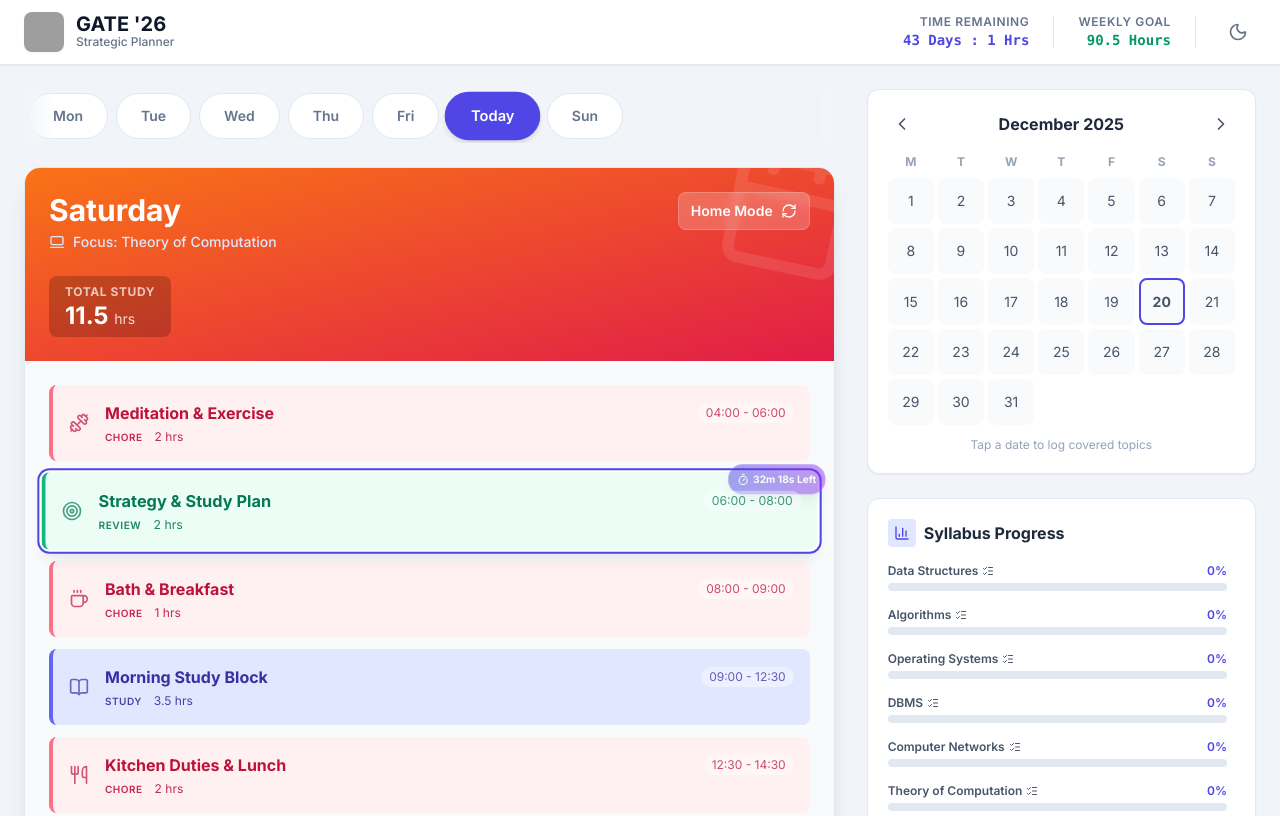
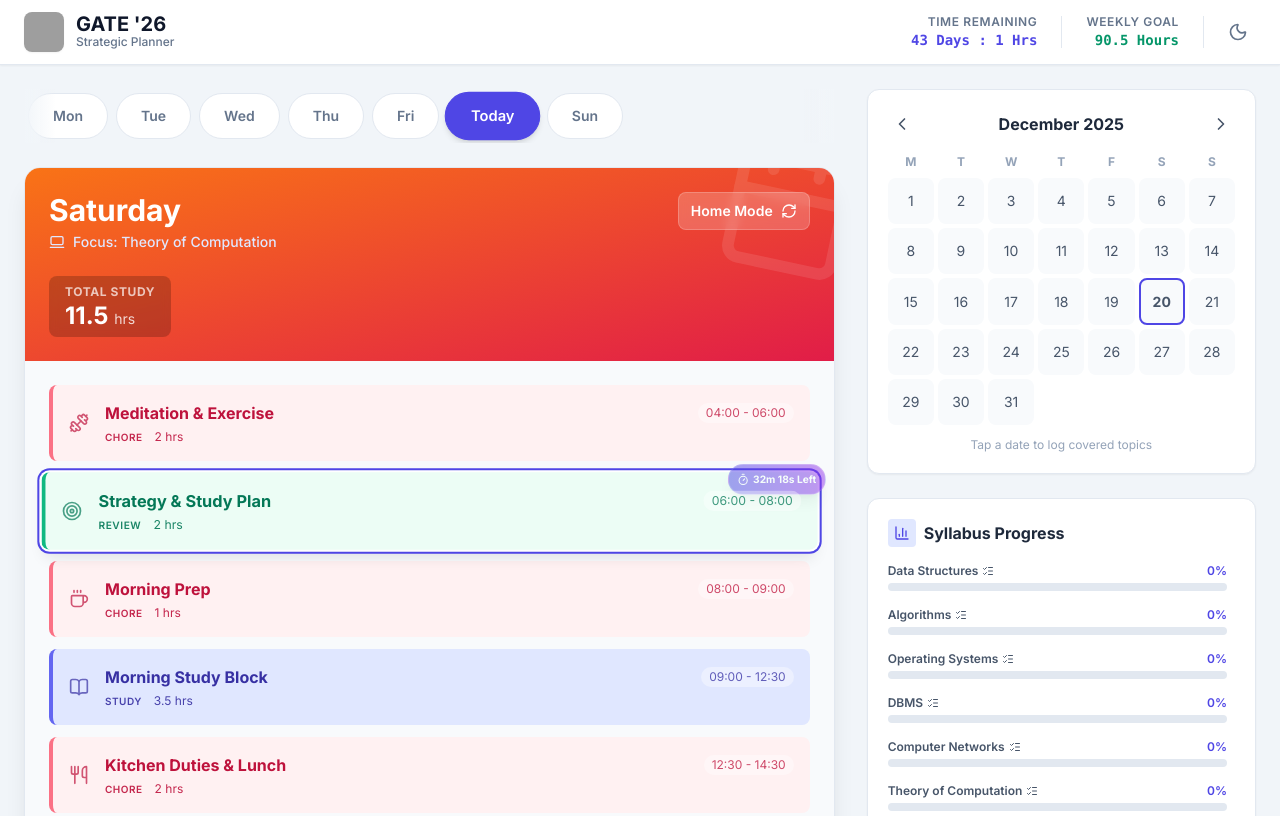
Before and after one commit to ShubhagamanSingh/timetable, a plain HTML site: page index.html in a window 1280 px wide. Shown: the top 816 px of the page. Drawn offline with nearby package versions, Linux system fonts and the light colour scheme; grey boxes are pictures that could not be loaded.

Commit message:
Update index.html

```diff
--- a/index.html
+++ b/index.html
@@ -125,7 +125,8 @@
                 </div>
             </div>
 
-            <div class="hidden md:flex items-center gap-6">
+            <div class="flex items-center gap-4">
+                <div class="hidden md:flex items-center gap-6">
                 <div class="text-right">
                     <div class="text-xs text-slate-500 dark:text-slate-400 uppercase tracking-wider font-semibold">Time Remaining</div>
                     <div id="desktop-countdown" class="text-sm font-bold text-indigo-600 font-mono">Loading...</div>
@@ -136,6 +137,7 @@
                     <div id="desktop-hours" class="text-sm font-bold text-emerald-600 font-mono">0 Hours</div>
                 </div>
                 <div class="h-8 w-px bg-slate-200 dark:bg-slate-700"></div>
+                </div>
                 <button onclick="toggleDarkMode()" class="p-2 rounded-full hover:bg-slate-100 dark:hover:bg-slate-800 text-slate-500 dark:text-slate-400 transition-colors">
                     <i data-lucide="moon" class="w-5 h-5 block dark:hidden"></i>
                     <i data-lucide="sun" class="w-5 h-5 hidden dark:block"></i>
@@ -316,7 +318,7 @@
         const LIBRARY_SCHEDULE = [
             { start: "04:00", end: "06:00", activity: "Meditation & Exercise", type: CONSTANTS.ACTIVITY_TYPES.CHORE, duration: 2 },
             { start: "06:00", end: "08:00", activity: "Strategy & Study Plan", type: CONSTANTS.ACTIVITY_TYPES.REVIEW, duration: 2 },
-            { start: "08:00", end: "09:00", activity: "Bath & Breakfast", type: CONSTANTS.ACTIVITY_TYPES.CHORE, duration: 1 },
+            { start: "08:00", end: "09:00", activity: "Morning Prep", type: CONSTANTS.ACTIVITY_TYPES.CHORE, duration: 1 },
             { start: "09:00", end: "15:00", activity: "Study Session I", type: CONSTANTS.ACTIVITY_TYPES.STUDY, duration: 6 },
             { start: "15:00", end: "16:00", activity: "Lunch Break", type: CONSTANTS.ACTIVITY_TYPES.BREAK, duration: 1 },
             { start: "16:00", end: "21:30", activity: "Study Session II", type: CONSTANTS.ACTIVITY_TYPES.STUDY, duration: 5.5 },
@@ -327,7 +329,7 @@
         const HOME_SCHEDULE = [
             { start: "04:00", end: "06:00", activity: "Meditation & Exercise", type: CONSTANTS.ACTIVITY_TYPES.CHORE, duration: 2 },
             { start: "06:00", end: "08:00", activity: "Strategy & Study Plan", type: CONSTANTS.ACTIVITY_TYPES.REVIEW, duration: 2 },
-            { start: "08:00", end: "09:00", activity: "Bath & Breakfast", type: CONSTANTS.ACTIVITY_TYPES.CHORE, duration: 1 },
+            { start: "08:00", end: "09:00", activity: "Morning Prep", type: CONSTANTS.ACTIVITY_TYPES.CHORE, duration: 1 },
             { start: "09:00", end: "12:30", activity: "Morning Study Block", type: CONSTANTS.ACTIVITY_TYPES.STUDY, duration: 3.5 },
             { start: "12:30", end: "14:30", activity: "Kitchen Duties & Lunch", type: CONSTANTS.ACTIVITY_TYPES.CHORE, duration: 2 },
             { start: "14:30", end: "17:30", activity: "Afternoon Study Block", type: CONSTANTS.ACTIVITY_TYPES.STUDY, duration: 3 },
@@ -497,7 +499,7 @@
             const act = item.activity.toLowerCase();
             if (act.includes('meditation') || act.includes('exercise')) return 'dumbbell';
             if (act.includes('strategy')) return 'target';
-            if (act.includes('bath') || act.includes('breakfast')) return 'coffee';
+            if (act.includes('prep') || act.includes('breakfast')) return 'coffee';
             if (act.includes('lunch') || act.includes('dinner') || act.includes('eating')) return 'utensils';
             if (act.includes('walk')) return 'footprints';
             if (act.includes('sleep')) return 'moon';
@@ -505,7 +507,7 @@
             if (item.type === CONSTANTS.ACTIVITY_TYPES.STUDY) return 'book-open';
             if (item.type === CONSTANTS.ACTIVITY_TYPES.BREAK) return 'coffee';
             if (item.type === CONSTANTS.ACTIVITY_TYPES.CHORE) return 'home';
-            return 'brain-circuit';
+            return 'custom-logo';
         }
 
         // --- Render Main Scheduler ---
@@ -589,12 +591,17 @@
                                 remainingBadge = `<span class="absolute -top-2 -right-2 bg-gradient-to-r ${colorClass} text-white text-[10px] font-bold px-2 py-1 rounded-full shadow-lg animate-pulse border border-white/20 flex items-center gap-1"><i data-lucide="timer" class="w-3 h-3"></i> <span id="active-badge-timer" data-start="${item.start}" data-end="${item.end}">${timeText} Left</span></span>`;
                             }
 
+                            const iconName = getIcon(item);
+                            const iconHTML = iconName === 'custom-logo'
+                                ? `<img src="img/icon.png" class="w-5 h-5 object-contain opacity-80">`
+                                : `<i data-lucide="${iconName}" class="w-5 h-5"></i>`;
+
                             return `
                             <div ${active ? 'onclick="openFocusMode()"' : ''} class="flex items-center p-4 mb-3 rounded-lg text-sm transition-all ${activeStyles} ${getColors(item.type)} dark:border-l-4 dark:border-opacity-100">
                                 ${remainingBadge}
-                                <div class="mr-4 opacity-70"><i data-lucide="${getIcon(item)}" class="w-5 h-5"></i></div>
+                                <div class="mr-4 opacity-70">${iconHTML}</div>
                                 <div class="flex-1">
-                                    <div class="flex justify-between items-center font-bold text-base mb-1"><span>${item.activity}</span><span class="text-xs opacity-75 font-normal bg-white/50 dark:bg-black/20 px-2 py-0.5 rounded-full">${item.start} - ${item.end}</span></div>
+                                    <div class="flex justify-between items-center font-bold text-base mb-1"><span>${item.activity}</span><span class="text-xs opacity-75 font-normal bg-white/50 dark:bg-black/20 px-2 py-0.5 rounded-full whitespace-nowrap">${item.start} - ${item.end}</span></div>
                                     <div class="text-xs opacity-90 flex items-center gap-3"><span class="uppercase tracking-wider font-semibold text-[10px]">${item.type}</span><span>${item.duration} hrs</span></div>
                                 </div>
                             </div>
@@ -942,7 +949,11 @@
 
             // Icon
             const iconName = getIcon(item);
-            document.getElementById('focus-icon').innerHTML = `<i data-lucide="${iconName}" width="64" height="64" class="text-${color}-100"></i>`;
+            if (iconName === 'custom-logo') {
+                document.getElementById('focus-icon').innerHTML = `<img src="img/icon.png" width="64" height="64" class="object-contain drop-shadow-2xl">`;
+            } else {
+                document.getElementById('focus-icon').innerHTML = `<i data-lucide="${iconName}" width="64" height="64" class="text-${color}-100"></i>`;
+            }
             lucide.createIcons();
 
             // Show Modal
```
